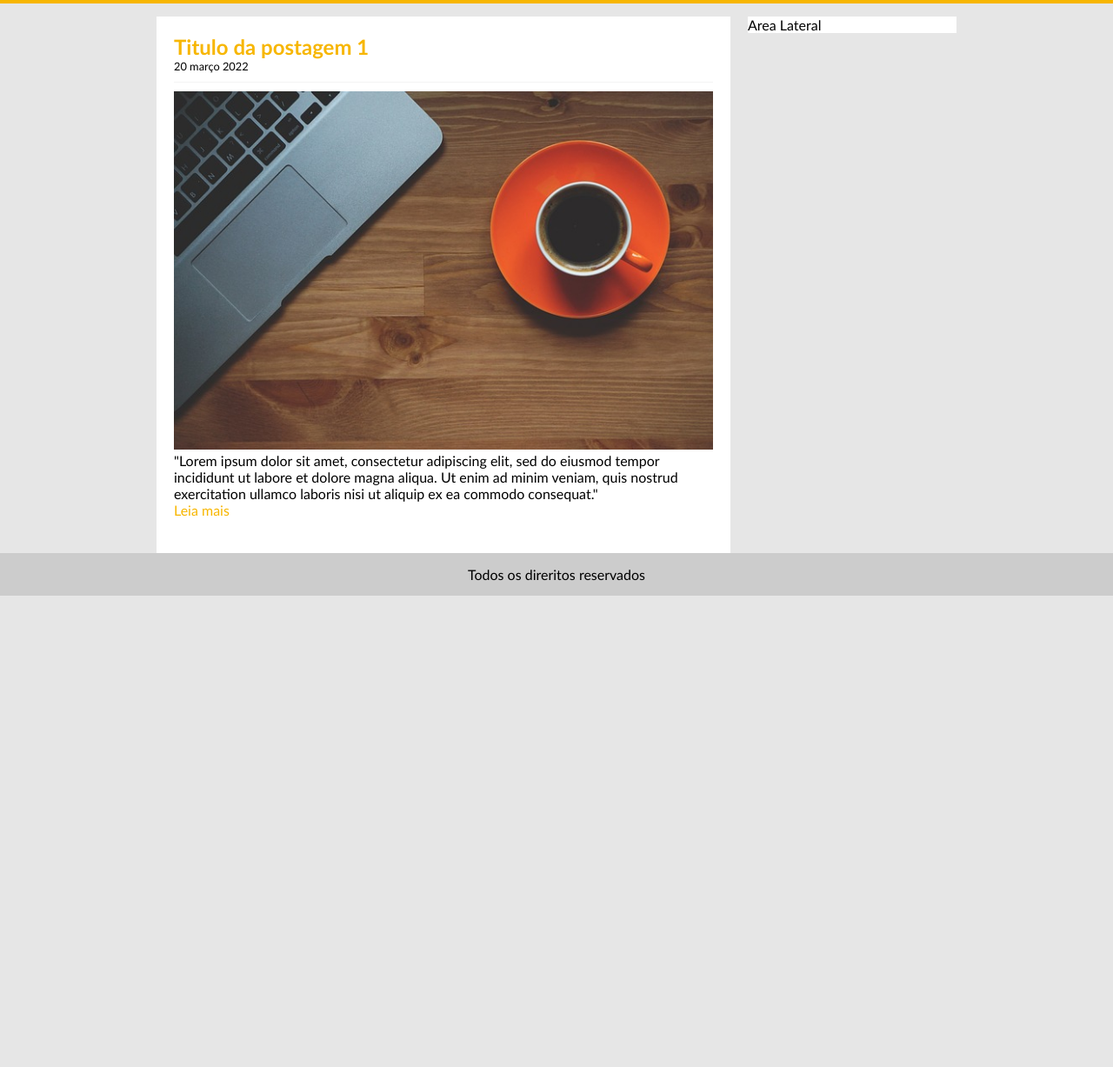
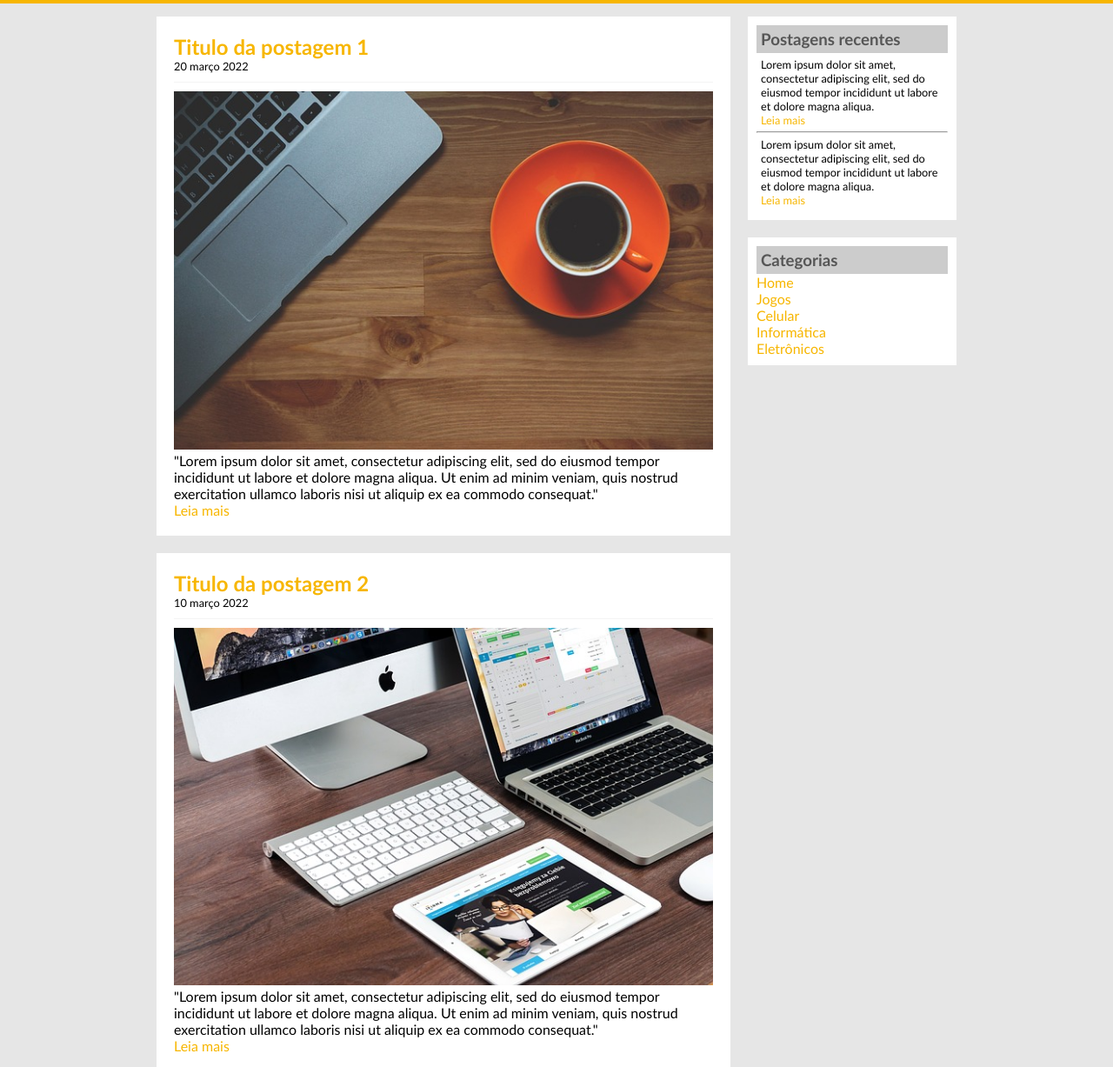
Before and after one commit to udeilton/projeto-tecBlog, a plain HTML site: page projetotecBlog/index.html in a window 1280 px wide. Shown: the part 113-1340 px from the top of the page at 87% size. Before the commit the page ends 800 px from the top, so only its background shows below. Drawn offline with Linux system fonts and the light colour scheme.

Commit message:
finalizadoTecBlogUdemy

```diff
--- a/projetotecBlog/css/style.css
+++ b/projetotecBlog/css/style.css
@@ -28,22 +28,37 @@ body {
     width: 920px;
     margin: 0 auto;
     padding: 15px;
+
 }
 
 #area-postagens {
     width: 660px;
     float: left;
-    background: white;
+
 }
 
 #area-lateral {
     width: 240px;
     float: right;
-    background: white;
+
 }
+
 .postagem {
     padding: 20px;
     margin-bottom: 20px;
+    background: white;
+
+}
+
+.conteudo-lateral {
+    background: white ;
+      padding: 10px;
+      margin-bottom: 20px;
+}
+
+.texto-lateral {
+    font-size: 0.8em;
+    padding: 5px;
 
 }
 
@@ -76,6 +91,7 @@ a:hover {
 #area-cabecalho a:hover {
     color: #f7b600;
     background: #fff;
+
 }
 /*
 ***Formatações gerais***
@@ -87,6 +103,12 @@ h1 {
 
 h2 {
     color: #f7b600;
+}
+
+h3 {
+    color: #565656;
+    background: #ccc;
+    padding: 5px;
 }
 
 .branco {
--- a/projetotecBlog/index.html
+++ b/projetotecBlog/index.html
@@ -26,24 +26,75 @@
                 <div class="postagem">
                     <h2>Titulo da postagem 1</h2>
                     <span class="data-postagem"> 20 março 2022</span>
-                <img width="620px" src="/projetotecBlog/imagens/imagem1.jpg">
+                    <img width="620px"
+                        src="/projetotecBlog/imagens/imagem1.jpg">
                     <p>
-                    "Lorem ipsum dolor sit amet, consectetur adipiscing elit, sed do eiusmod
+                        "Lorem ipsum dolor sit amet, consectetur adipiscing
+                        elit, sed do eiusmod
                         tempor incididunt ut labore et dolore magna aliqua.
-                     Ut enim ad minim veniam, quis nostrud exercitation ullamco
+                        Ut enim ad minim veniam, quis nostrud exercitation
+                        ullamco
                         laboris nisi ut aliquip ex ea commodo consequat."
                     </p>
                     <a href="">Leia mais</a>
 
                 </div>
+
+                <div class="postagem">
+                    <h2>Titulo da postagem 2</h2>
+                    <span class="data-postagem"> 10 março 2022</span>
+                    <img width="620px"
+                        src="/projetotecBlog/imagens/imagem2.jpg">
+                    <p>
+                        "Lorem ipsum dolor sit amet, consectetur adipiscing
+                        elit, sed do eiusmod
+                        tempor incididunt ut labore et dolore magna aliqua.
+                        Ut enim ad minim veniam, quis nostrud exercitation
+                        ullamco
+                        laboris nisi ut aliquip ex ea commodo consequat."
+                    </p>
+                    <a href="">Leia mais</a>
+
+
+                </div>
+
             </div>
             <div id="area-lateral">
-            Area Lateral
+                <div class="conteudo-lateral">
+                    <h3>Postagens recentes</h3>
+                    <div class="texto-lateral">
+                        <p>Lorem ipsum dolor sit amet, consectetur adipiscing
+                            elit, sed do eiusmod
+                            tempor incididunt ut labore et dolore magna aliqua.</p>
+                        <a link href="">Leia mais</a>
+                    </div>
+                    <hr>
+                    <div class="texto-lateral">
+                        <p>Lorem ipsum dolor sit amet, consectetur adipiscing
+                            elit, sed do eiusmod
+                            tempor incididunt ut labore et dolore magna aliqua.</p>
+                        <a link href="">Leia mais</a>
                     </div>
                 </div>
+
+                <div class="conteudo-lateral">
+                    <h3>Categorias</h3>
+                    <a href="">Home</a><br>
+                    <a href="">Jogos</a><br>
+                    <a href="">Celular</a><br>
+                    <a href="">Informática</a><br>
+                    <a href="">Eletrônicos</a><br>
+
+
+                </div>
+            </div>
+
+
             <div id="rodape">
                 Todos os direritos reservados
             </div>
+        </div>
+
 
     </body>
 </html>
```
Lines whose indentation alone changed are shown as unchanged.
